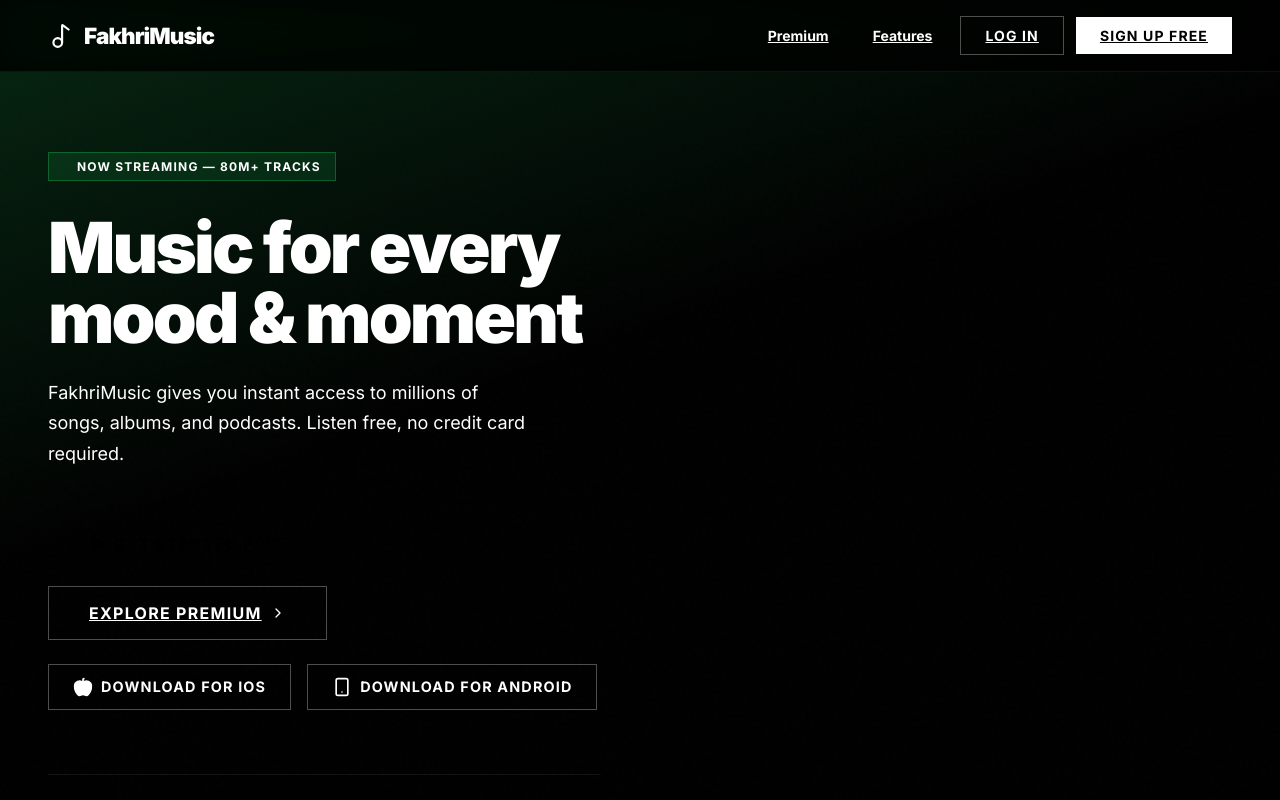
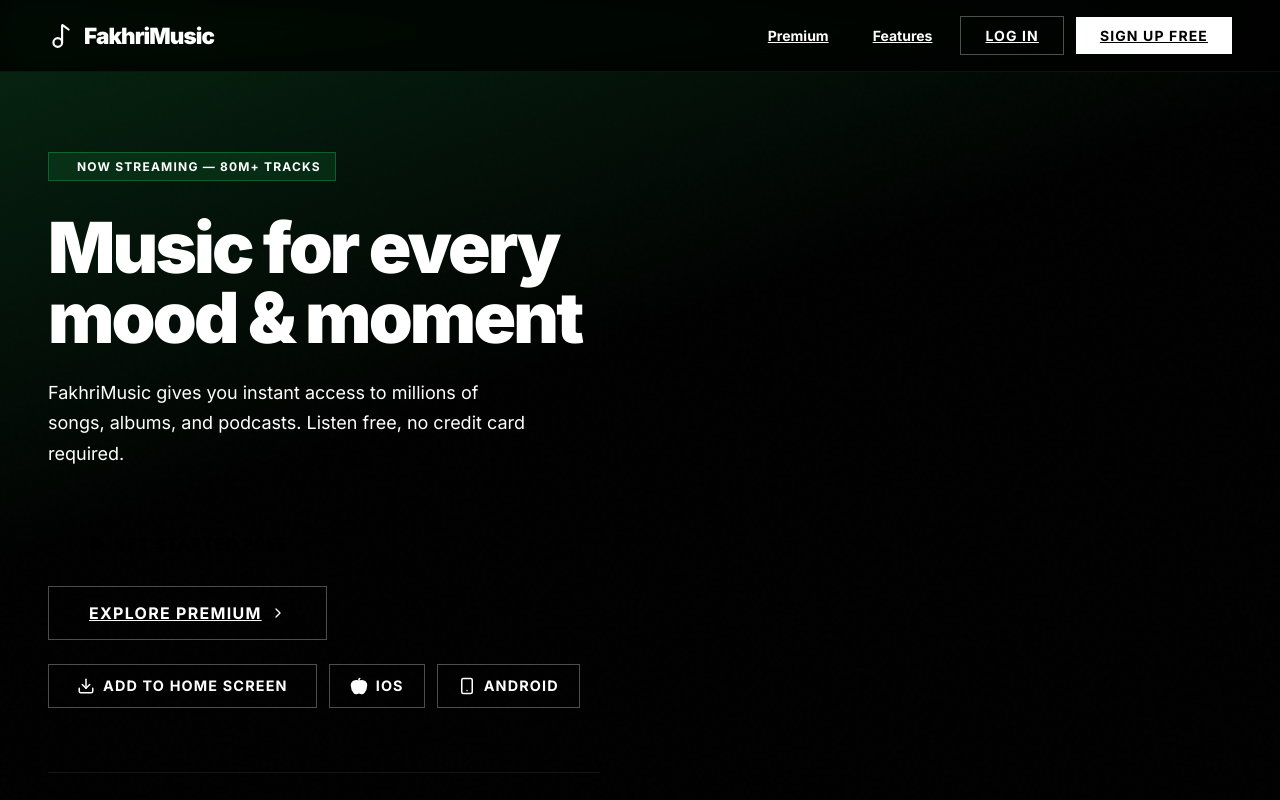
Before and after one commit to Fakhri269/fakhrimusic, a React (Vite) app: page / in a window 1280 px wide. Shown: the top 800 px of the page. Built offline with nearby package versions, Linux system fonts and the light colour scheme; no server answers; a web font is replaced by a local one.

Commit message:
feat: PWA installable (beforeinstallprompt), local icons, music auto-continue non-stop

```diff
--- a/src/context/MusicContext.jsx
+++ b/src/context/MusicContext.jsx
@@ -378,17 +378,16 @@ export const MusicProvider = ({ children }) => {
 
     let nextIndex;
     if (isShuffled) {
-      nextIndex = Math.floor(Math.random() * queue.length);
+      // Avoid replaying the same song
+      do {
+        nextIndex = Math.floor(Math.random() * queue.length);
+      } while (queue.length > 1 && nextIndex === queueIndex);
     } else {
       nextIndex = (queueIndex + 1) % queue.length;
     }
 
-    if (nextIndex === 0 && repeatMode === "none" && !isShuffled) {
-      playerRef.current.stopVideo();
-      setIsPlaying(false);
-      return;
-    }
-
+    // Always continue playing — even when reaching the end of the queue
+    // (repeatMode=all loops, repeatMode=none also loops back so music never stops)
     const nextSong = queue[nextIndex];
     setQueueIndex(nextIndex);
     loadAndPlayYoutubeVideo(nextSong);
--- /dev/null
+++ b/src/hooks/usePWAInstall.js
@@ -0,0 +1,47 @@
+import { useState, useEffect } from 'react';
+
+let deferredPrompt = null;
+
+// Capture the install event globally as soon as possible
+window.addEventListener('beforeinstallprompt', (e) => {
+  e.preventDefault();
+  deferredPrompt = e;
+  // Dispatch a custom event so React components can react
+  window.dispatchEvent(new Event('pwa-installable'));
+});
+
+export const usePWAInstall = () => {
+  const [canInstall, setCanInstall] = useState(!!deferredPrompt);
+  const [installed, setInstalled] = useState(false);
+
+  useEffect(() => {
+    const onInstallable = () => setCanInstall(true);
+    const onInstalled = () => { setInstalled(true); setCanInstall(false); };
+
+    window.addEventListener('pwa-installable', onInstallable);
+    window.addEventListener('appinstalled', onInstalled);
+
+    // Check if already installed (standalone mode)
+    if (window.matchMedia('(display-mode: standalone)').matches) {
+      setInstalled(true);
+      setCanInstall(false);
+    }
+
+    return () => {
+      window.removeEventListener('pwa-installable', onInstallable);
+      window.removeEventListener('appinstalled', onInstalled);
+    };
+  }, []);
+
+  const install = async () => {
+    if (!deferredPrompt) return false;
+    deferredPrompt.prompt();
+    const { outcome } = await deferredPrompt.userChoice;
+    deferredPrompt = null;
+    setCanInstall(false);
+    if (outcome === 'accepted') setInstalled(true);
+    return outcome === 'accepted';
+  };
+
+  return { canInstall, installed, install };
+};
--- a/src/pages/LandingPage.jsx
+++ b/src/pages/LandingPage.jsx
@@ -3,9 +3,9 @@ import { Link } from 'react-router-dom';
 import {
   Music2, Play, SkipBack, SkipForward, Shuffle, Repeat,
   Heart, Volume2, Headphones, ListMusic, Zap, Globe,
-  CheckCircle2, ChevronRight, Apple, Smartphone
+  CheckCircle2, ChevronRight, Apple, Smartphone, Download
 } from 'lucide-react';
-
+import { usePWAInstall } from '../hooks/usePWAInstall';
 import { songs } from '../data/songs';
 
 const albumUrls = songs.slice(0, 16).map(s => s.cover);
@@ -26,8 +26,15 @@ const marqueeItems = [
 ];
 
 const LandingPage = () => {
-  const handleInstall = () => {
-    alert("FakhriMusic adalah Web App PWA! Di Chrome/Safari HP kamu, pilih menu 'Tambahkan ke Layar Utama' (Add to Home Screen) untuk menginstalnya sebagai aplikasi.");
+  const { canInstall, installed, install } = usePWAInstall();
+
+  const handleInstallClick = async () => {
+    if (canInstall) {
+      await install();
+    } else {
+      // Fallback for iOS Safari which doesn't support beforeinstallprompt
+      alert("Di iPhone/Safari: buka menu Share (📤) lalu pilih 'Add to Home Screen'. Di Android: buka menu Chrome (⋮) lalu pilih 'Install app'.");
+    }
   };
 
   return (
@@ -84,14 +91,29 @@ const LandingPage = () => {
               </a>
             </div>
 
-            <div className="hero-downloads anim-fade-up delay-300" style={{ display: 'flex', gap: '16px', marginTop: '24px' }}>
-              <button className="btn-ghost" onClick={handleInstall} style={{ fontSize: '0.9rem', padding: '12px 24px', display: 'flex', gap: '8px', alignItems: 'center' }}>
-                <Apple size={20} fill="currentColor" />
-                Download for iOS
+            <div className="hero-downloads anim-fade-up delay-300" style={{ display: 'flex', gap: '12px', marginTop: '24px', flexWrap: 'wrap' }}>
+              {/* Main Install Button — triggers native browser prompt on Android */}
+              {!installed ? (
+                <button
+                  className={canInstall ? 'btn-green' : 'btn-ghost'}
+                  onClick={handleInstallClick}
+                  style={{ fontSize: '0.9rem', padding: '12px 28px', display: 'flex', gap: '8px', alignItems: 'center' }}
+                >
+                  <Download size={18} />
+                  {canInstall ? 'Install Aplikasi' : 'Add to Home Screen'}
+                </button>
+              ) : (
+                <div style={{ display: 'flex', alignItems: 'center', gap: 8, color: '#1ed760', fontWeight: 600, fontSize: '0.9rem' }}>
+                  <CheckCircle2 size={18} /> Sudah terinstall!
+                </div>
+              )}
+              <button className="btn-ghost" onClick={handleInstallClick} style={{ fontSize: '0.9rem', padding: '12px 20px', display: 'flex', gap: '8px', alignItems: 'center' }}>
+                <Apple size={18} fill="currentColor" />
+                iOS
               </button>
-              <button className="btn-ghost" onClick={handleInstall} style={{ fontSize: '0.9rem', padding: '12px 24px', display: 'flex', gap: '8px', alignItems: 'center' }}>
-                <Smartphone size={20} />
-                Download for Android
+              <button className="btn-ghost" onClick={handleInstallClick} style={{ fontSize: '0.9rem', padding: '12px 20px', display: 'flex', gap: '8px', alignItems: 'center' }}>
+                <Smartphone size={18} />
+                Android
               </button>
             </div>
 
--- a/vite.config.js
+++ b/vite.config.js
@@ -32,19 +32,45 @@ export default defineConfig({
     ytSearchPlugin(),
     VitePWA({
       registerType: 'autoUpdate',
+      includeAssets: ['favicon.svg', 'icon-192.png', 'icon-512.png'],
       manifest: {
         name: 'FakhriMusic',
         short_name: 'FakhriMusic',
-        description: 'Premium music player',
+        description: 'Premium music streaming — listen to millions of songs',
         theme_color: '#000000',
         background_color: '#000000',
         display: 'standalone',
+        orientation: 'portrait',
+        start_url: '/',
+        scope: '/',
+        categories: ['music', 'entertainment'],
         icons: [
           {
-            src: 'https://cdn-icons-png.flaticon.com/512/3844/3844724.png',
+            src: '/icon-192.png',
+            sizes: '192x192',
+            type: 'image/png',
+            purpose: 'any'
+          },
+          {
+            src: '/icon-512.png',
             sizes: '512x512',
             type: 'image/png',
-            purpose: 'any maskable'
+            purpose: 'any'
+          },
+          {
+            src: '/icon-512.png',
+            sizes: '512x512',
+            type: 'image/png',
+            purpose: 'maskable'
+          }
+        ]
+      },
+      workbox: {
+        globPatterns: ['**/*.{js,css,html,ico,png,svg,webp}'],
+        runtimeCaching: [
+          {
+            urlPattern: /^https:\/\/.*\.youtube\.com\/.*/i,
+            handler: 'NetworkOnly'
           }
         ]
       }
```
Also changed, not shown: public/icon-192.png (added), public/icon-512.png (added).
